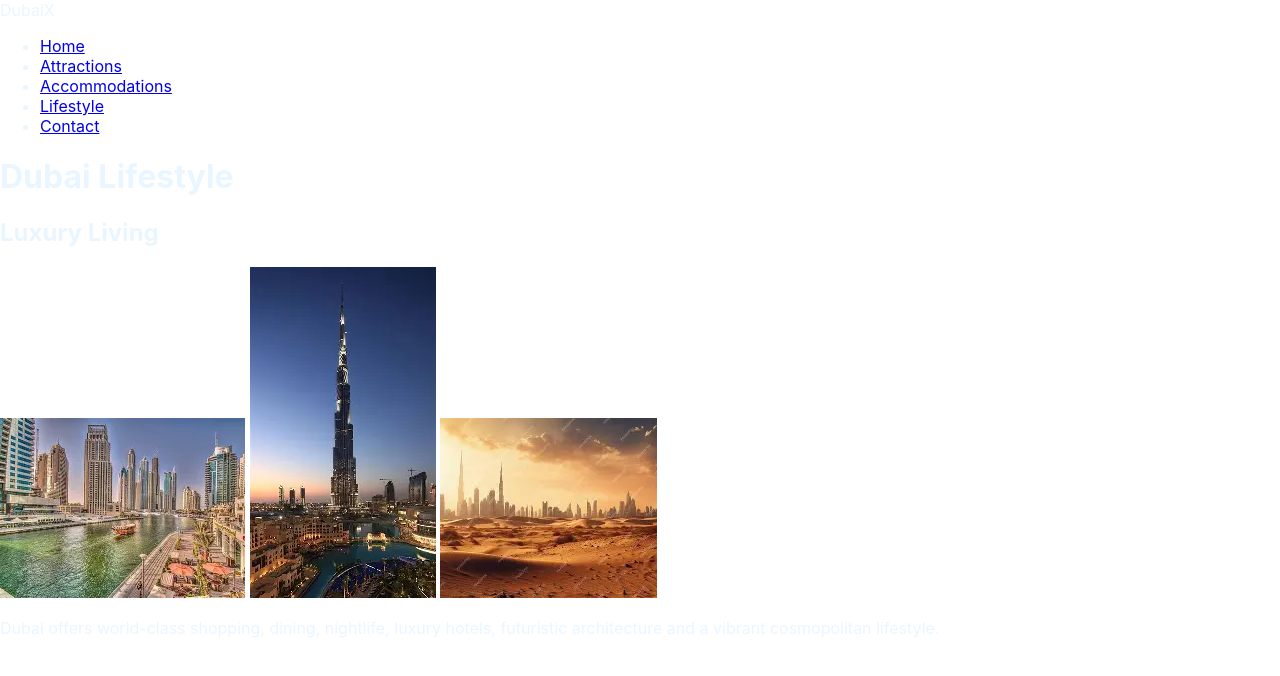
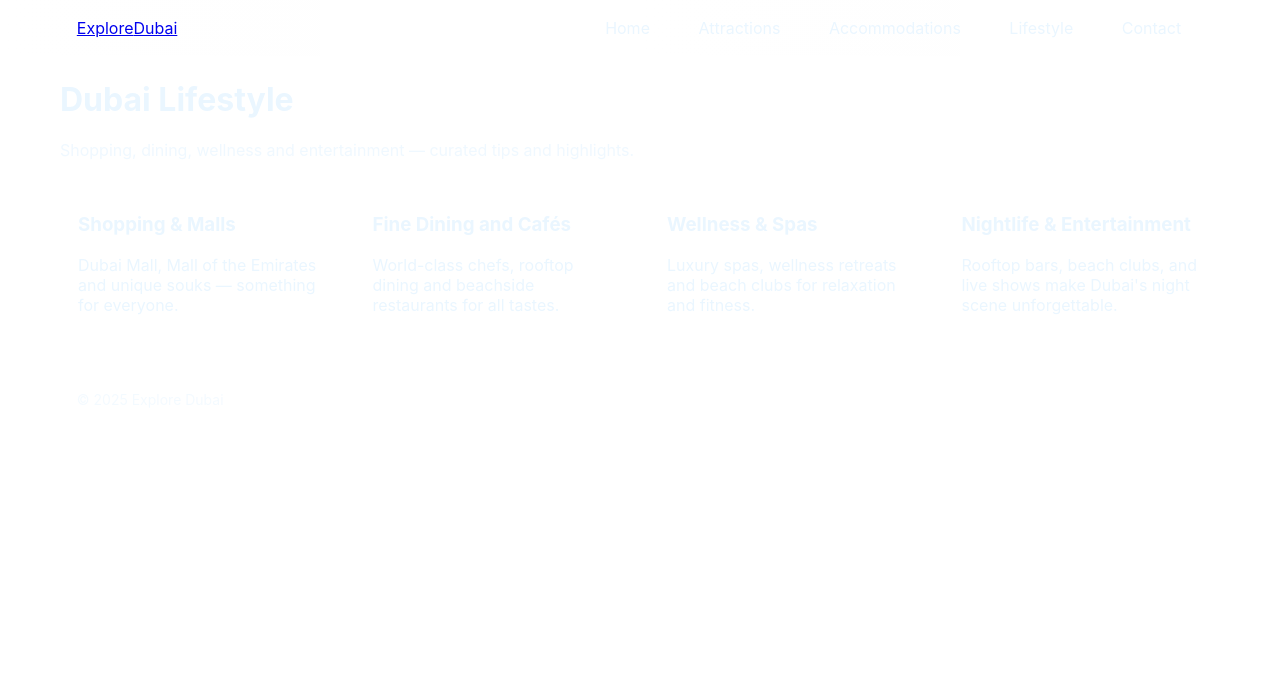
Before and after one commit to jos380/Dubai-travel-website-, a plain HTML site: page lifestyle.html in a window 1280 px wide. Drawn offline with Linux system fonts and the light colour scheme.

Commit message:
Update lifestyle.html

```diff
--- a/lifestyle.html
+++ b/lifestyle.html
@@ -1,43 +1,57 @@
-<!DOCTYPE html>
+<!doctype html>
 <html lang="en">
 <head>
-<meta charset="UTF-8">
-<title>Dubai Lifestyle</title>
-<link rel="stylesheet" href="style.css">
-<script src="script.js" defer></script>
+  <meta charset="utf-8" />
+  <meta name="viewport" content="width=device-width,initial-scale=1" />
+  <title>Lifestyle — Dubai</title>
+  <link rel="stylesheet" href="style.css" />
+  <script src="script.js" defer></script>
 </head>
+<body class="page">
 
-<body>
+  <header class="site-header">
+    <a class="brand" href="index.html">Explore<span>Dubai</span></a>
+    <button id="navToggle" class="nav-toggle" aria-label="Open navigation">☰</button>
+    <nav id="mainNav" class="main-nav">
+      <a href="index.html" class="navlink">Home</a>
+      <a href="attractions.html" class="navlink">Attractions</a>
+      <a href="accommodations.html" class="navlink">Accommodations</a>
+      <a href="lifestyle.html" class="navlink">Lifestyle</a>
+      <a href="contact.html" class="navlink">Contact</a>
+    </nav>
+  </header>
 
-<nav class="navbar">
-  <div class="logo">DubaiX</div>
-  <ul>
-    <li><a href="index.html">Home</a></li>
-    <li><a href="attractions.html">Attractions</a></li>
-    <li><a href="accommodations.html">Accommodations</a></li>
-    <li><a href="lifestyle.html">Lifestyle</a></li>
-    <li><a href="contact.html">Contact</a></li>
-  </ul>
-</nav>
+  <main class="container content reveal">
+    <header class="page-head">
+      <h1>Dubai Lifestyle</h1>
+      <p class="muted">Shopping, dining, wellness and entertainment — curated tips and highlights.</p>
+    </header>
 
-<header class="sub-hero">
-  <h1>Dubai Lifestyle</h1>
-</header>
+    <section class="lifestyle-grid">
+      <div class="lifestyle-box reveal">
+        <h3>Shopping & Malls</h3>
+        <p>Dubai Mall, Mall of the Emirates and unique souks — something for everyone.</p>
+      </div>
 
-<section class="section">
-  <h2 class="section-title">Luxury Living</h2>
+      <div class="lifestyle-box reveal">
+        <h3>Fine Dining and Cafés</h3>
+        <p>World-class chefs, rooftop dining and beachside restaurants for all tastes.</p>
+      </div>
 
-  <div class="image-grid">
-    <img src="images/dubai-marina.jpg" class="reveal">
-    <img src="images/burj-khalifa.jpg" class="reveal">
-    <img src="images/dubai-desert.jpg" class="reveal">
-  </div>
+      <div class="lifestyle-box reveal">
+        <h3>Wellness & Spas</h3>
+        <p>Luxury spas, wellness retreats and beach clubs for relaxation and fitness.</p>
+      </div>
 
-  <p class="text">
-    Dubai offers world-class shopping, dining, nightlife, luxury hotels,
-    futuristic architecture and a vibrant cosmopolitan lifestyle.
-  </p>
-</section>
+      <div class="lifestyle-box reveal">
+        <h3>Nightlife & Entertainment</h3>
+        <p>Rooftop bars, beach clubs, and live shows make Dubai's night scene unforgettable.</p>
+      </div>
+    </section>
+  </main>
 
+  <footer class="site-footer">
+    <div>© <span id="year"></span> Explore Dubai</div>
+  </footer>
 </body>
 </html>
```
